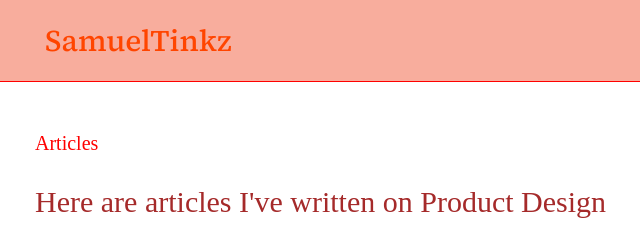
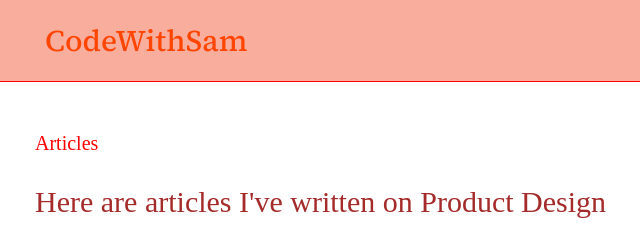
Before and after one commit to 1sam-tink/portfolio, a plain HTML site: page articles.html in a window 1280 px wide. Shown: the top 240 px of the page, 0-640 px from the left. Drawn offline with Linux system fonts and the light colour scheme; a web font is replaced by a local one.

Commit message:
ninth commit

```diff
--- a/articles.html
+++ b/articles.html
@@ -30,7 +30,9 @@
         <div class="container">
             <div class="navbar">
                 <div class="logo">
-                    <span alt="logo" width="125px; ">SamuelTinkz</span>
+
+                    <span alt="logo" width="125px; ">Code<bold>With</bold>Sam</span>
+
                 </div>
                 <nav>
                     <ul id="menuitems">
```
Also changed, not shown: aboutme.html (+2 -1 lines), contact me.html (+2 -1 lines), index.html (+1 -1 lines), resume.html (+2 -1 lines).
